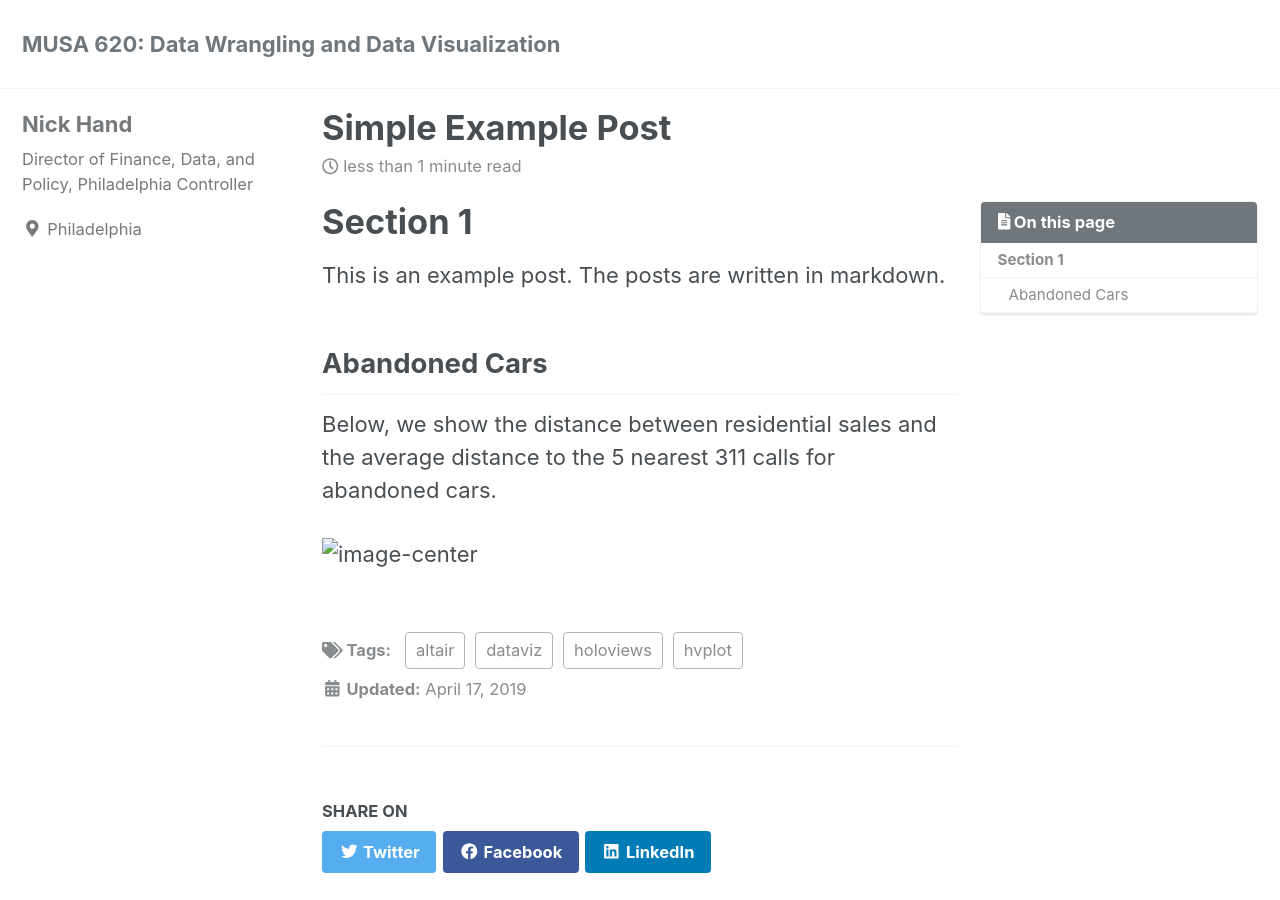
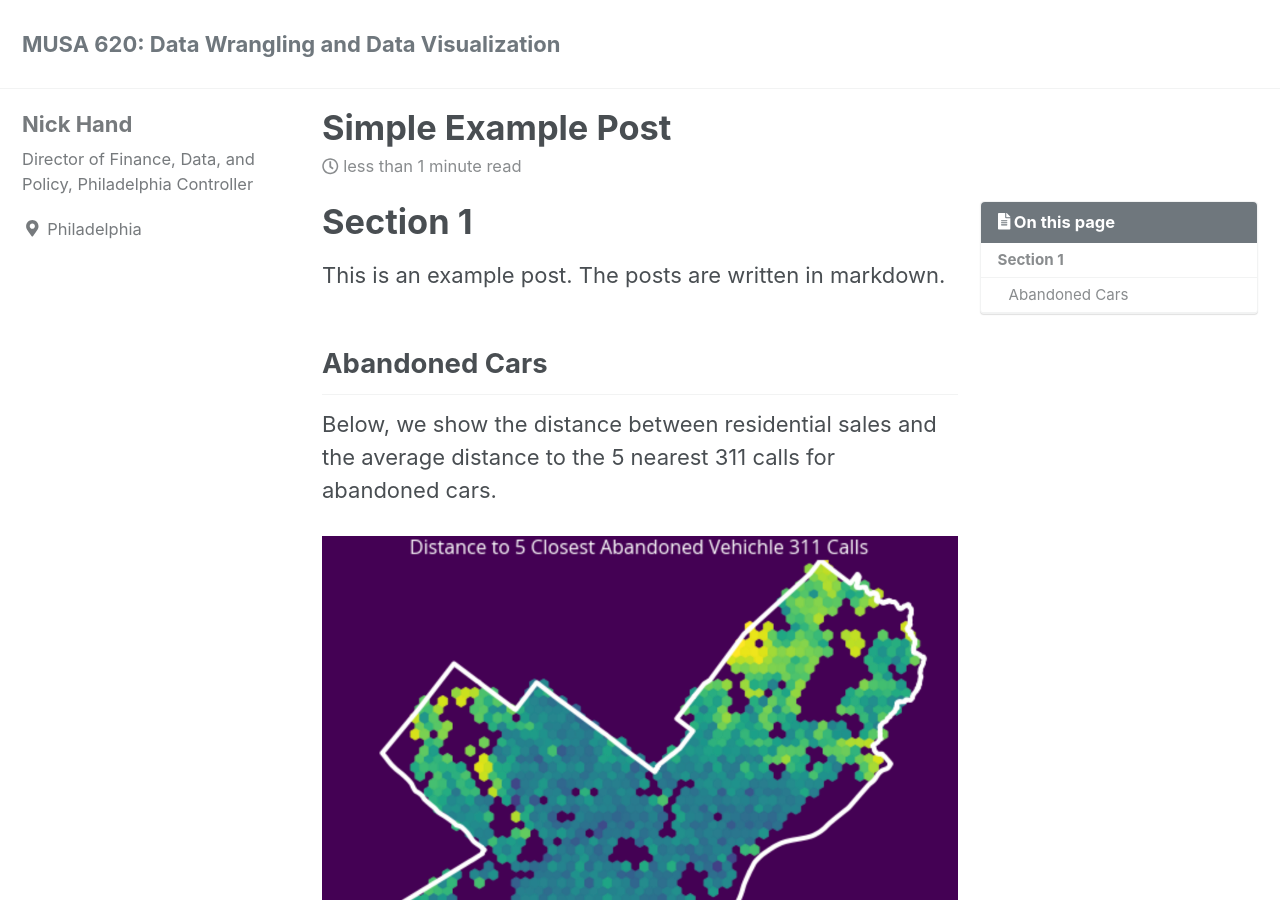
Before and after one commit to MUSA-620-Fall-2019/github-pages-starter, a Jekyll site: the page built from _posts/2019-04-17-example-post.md, in a window 1280 px wide and 900 px high. Built offline with Jekyll 4.4.1, drawn with Linux system fonts in a browser that asks for light colours; cached includes are drawn as plain includes; nearby versions of some CDN libraries; a script that is not in the unit is left out.

Commit message:
Update 2019-04-17-example-post.md

```diff
--- a/_posts/2019-04-17-example-post.md
+++ b/_posts/2019-04-17-example-post.md
@@ -16,4 +16,4 @@ This is an example post. The posts are written in markdown.
 
 Below, we show the distance between residential sales and the average distance to the 5 nearest 311 calls for abandoned cars.
 
-![image-center]({{ site.url }}{{ site.baseurl }}/assets/images/distance_to_abandoned_cars.png)
+![image-center]({{ site.url }}{{ site.baseurl }}/assets/distance_to_abandoned_cars.png)
```
